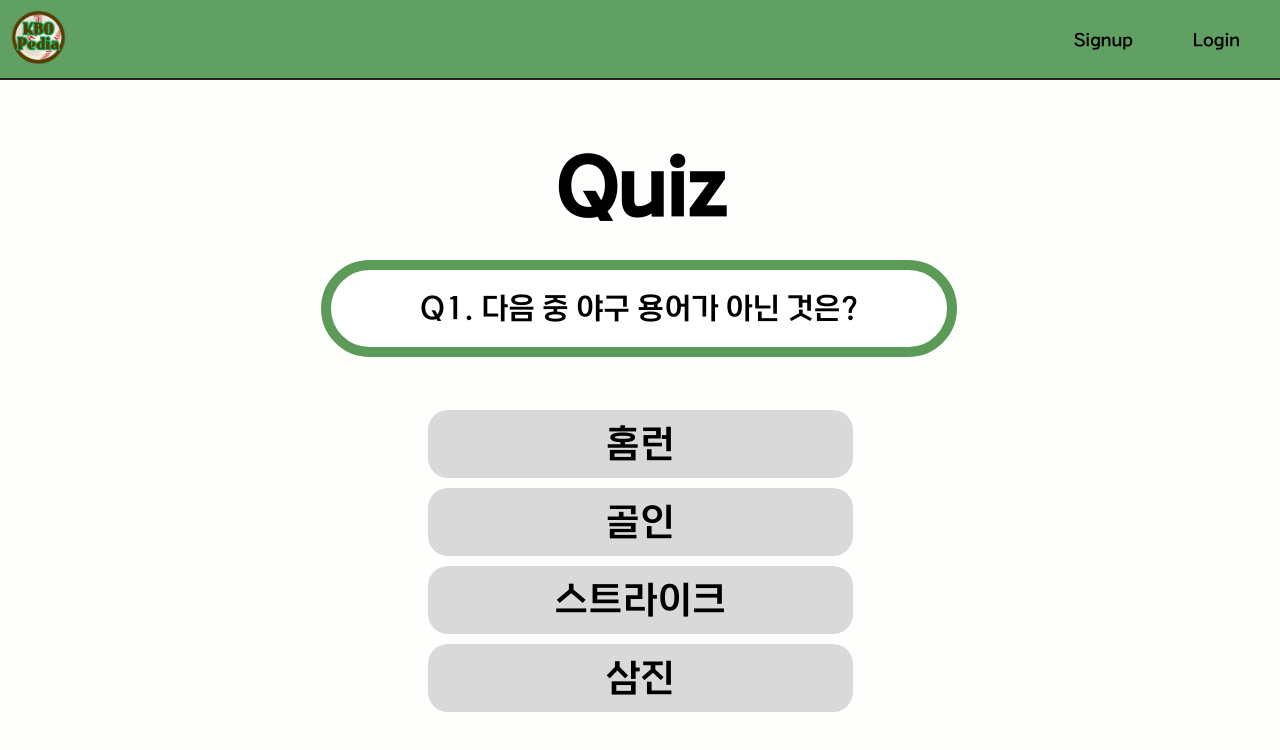
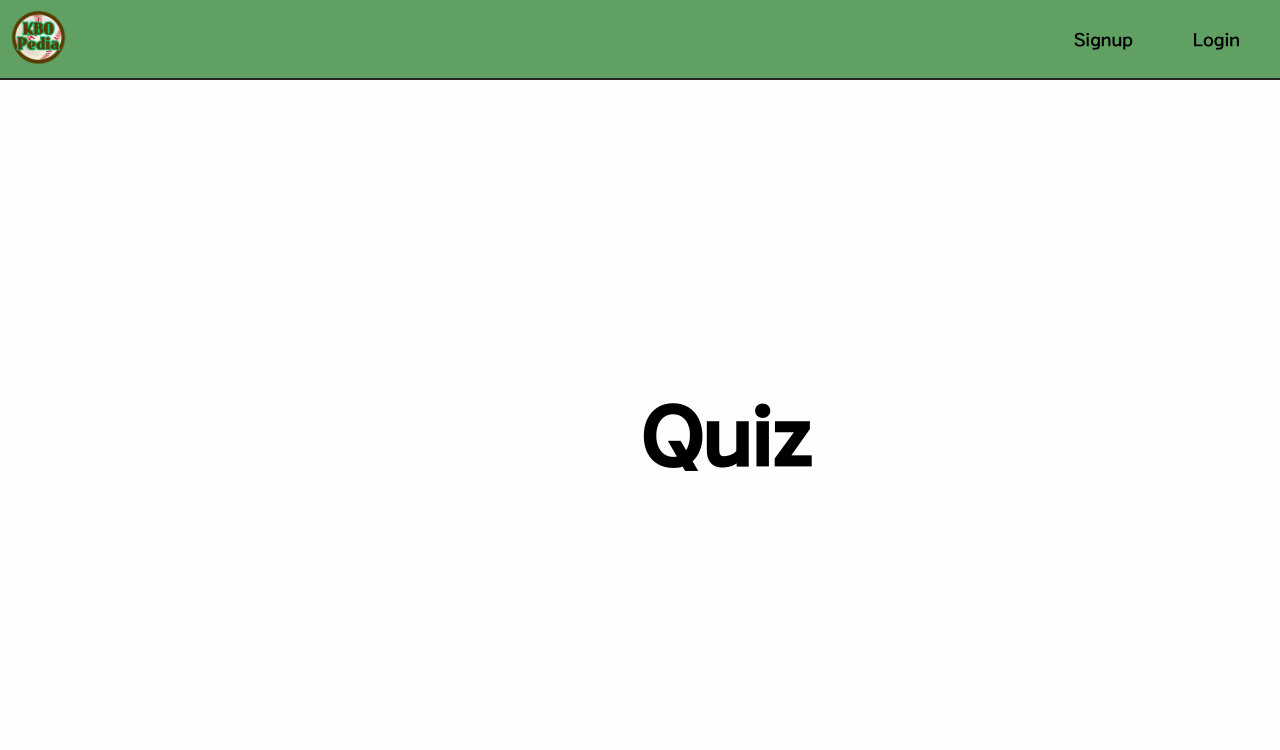
Before and after one commit to rnjsdpwls/Kbopedia, a React (Create React App) app in the folder KBO_FRONT/: page /Quiz in a window 1280 px wide. Shown: the top 750 px of the page. Built offline with nearby package versions, Linux system fonts and the light colour scheme.

Commit message:
fix:quiz 페이지

```diff
--- a/KBO_FRONT/src/App.tsx
+++ b/KBO_FRONT/src/App.tsx
@@ -6,7 +6,6 @@ import Signup from "./components/pages/signup/SignupId";
 import Quiz from "./components/pages/Quiz/Quiz";
 import QuizList from "./components/pages/Quiz/QuizList";
 import QuizPage from "./components/pages/Quiz/QuizPage";
-
 import Posting from "./components/pages/Posting/Posting";
 import Bears from "./components/pages/TeamBoard/Bears";
 import Heroes from "./components/pages/TeamBoard/Heroes";
@@ -37,6 +36,7 @@ function App() {
         <Route path="/Signup" element={<Signup />}></Route>
         <Route path="/Quiz" element={<Quiz />}></Route>
         <Route path="/QuizList" element={<QuizList />}></Route>
+        <Route path="/Quiz/:id" element={<Quiz/>} />
         <Route path="/quiz/basic" element={<QuizPage level="quizbasic" />} />
         <Route path="/quiz/deep" element={ <QuizPage level="quizdeep" />} />
         <Route path="/Posting" element={<Posting />}></Route>
--- a/KBO_FRONT/src/components/pages/Quiz/Quiz.tsx
+++ b/KBO_FRONT/src/components/pages/Quiz/Quiz.tsx
@@ -1,89 +1,44 @@
-import React, { useState, useEffect } from 'react';
-import { Container, AnswerButton, QuizAnswer, QuizBox, QuizTitle, QuizFinish, QuizOption } from "./StyleQuiz";
+import React, { useState } from 'react';
+import { Container, AnswerButton, QuizAnswer, QuizBox, QuizTitle, QuizOption } from "./StyleQuiz";
+import QuizDummy from '../../../db/quizData.json';
+import { useParams } from 'react-router-dom';
 
-interface Quiz {
+type QuizData = {
+  id: number;
   question: string;
   options: string[];
   correctAnswer: string;
-}
+};
+
+type QuizParams = {
+  id: string;
+};
 
 export default function Quiz() {
-  const [quizzes, setQuizzes] = useState<Quiz[]>([]);
-  const [currentQuizIndex, setCurrentQuizIndex] = useState(0);
+  const { id } = useParams<QuizParams>();
+  const quizId = id ? parseInt(id, 10) : undefined;
+
   const [selectedAnswer, setSelectedAnswer] = useState<string | null>(null);
-  const [quizSuccess, setQuizSuccess] = useState<boolean>(false);
-  const [score, setScore] = useState<number>(0);
-  const [totalQuestions, setTotalQuestions] = useState<number>(0);
 
-  useEffect(() => {
-    const dummyQuizzes: Quiz[] = [
-      {
-        question: 'Q1. 다음 중 야구 용어가 아닌 것은?',
-        options: ['홈런', '골인', '스트라이크', '삼진'],
-        correctAnswer: '골인',
-      },
-      {
-        question: 'Q2. 야구에서 "삼진 아웃"이 의미하는 것은?',
-        options: ["볼넷", "안타", "스트라이크 아웃", "더블 플레이"],
-        correctAnswer: "스트라이크 아웃",
-      },
-      {
-        question: 'Q3. 다음 중 야구 용어가 아닌 것은?',
-        options: ["포수", "야수", "투수", "사수"],
-        correctAnswer: "사수",
-      },
-    ];
+  const quiz: QuizData | undefined = quizId ? QuizDummy.quizbasic.find((item) => item.id === quizId) : undefined;
 
-    setQuizzes(dummyQuizzes);
-    setTotalQuestions(dummyQuizzes.length);
-  }, []);
-
-  const currentQuiz = quizzes[currentQuizIndex];
-
-  // 답 고르기
   const handleAnswerSelect = (answer: string) => {
     setSelectedAnswer(answer);
   };
 
   const handleConfirm = () => {
-    if (selectedAnswer) {
-      // 정답을 맞춘 경우
-      if (selectedAnswer === currentQuiz.correctAnswer) {
-        console.log('정답을 맞췄습니다.');
-        setScore(score + 1);
-       }
-       else {
-        // 정답을 틀린 경우
-        console.log('틀렸습니다.');
-       }
-
-        // 다음 퀴즈로 또는 퀴즈 성공 처리
-        if (currentQuizIndex + 1 < quizzes.length) {
-          setCurrentQuizIndex(currentQuizIndex + 1);
-        } else {
-          console.log('마지막 퀴즈를 완료했습니다.');
-          setQuizSuccess(true);
-        }
-
-
     setSelectedAnswer(null);
-    }
-  };
-
-  const handleQuizLinkClick = () => {
-    window.location.reload();
   };
 
   return (
     <Container>
-      <QuizTitle onClick={handleQuizLinkClick} style={{ cursor: 'pointer' }}>Quiz</QuizTitle>
+      <QuizTitle>Quiz</QuizTitle>
 
-      {quizzes.length > 0 && (
-        <>
-          <QuizBox>{currentQuiz.question}</QuizBox>
+      {quiz && (
+        <div>
+          <QuizBox>{quiz.question}</QuizBox>
 
-          <ul>
-            {currentQuiz.options.map((option, index) => (
+          {quiz.options.map((option, index) => (
             <QuizOption
               key={index}
               onClick={() => handleAnswerSelect(option)}
@@ -92,34 +47,23 @@ export default function Quiz() {
               {option}
             </QuizOption>
           ))}
-          </ul>
+        </div>
+      )}
 
       {selectedAnswer && (
-            <QuizAnswer style={{ backgroundColor: selectedAnswer !== currentQuiz.correctAnswer ? '#A64D4D' : '#0D3F6A' }}>
-              {selectedAnswer === currentQuiz.correctAnswer ? (
+        <QuizAnswer style={{ backgroundColor: selectedAnswer !== quiz?.correctAnswer ? '#A64D4D' : '#0D3F6A' }}>
+          {selectedAnswer === quiz?.correctAnswer ? (
+            <>
               <p>정답입니다!</p>
+            </>
           ) : (
+            <>
               <p>틀렸습니다.</p>
+            </>
           )}
-              <AnswerButton onClick={handleConfirm}>
-                확인
-              </AnswerButton>
+          <AnswerButton onClick={handleConfirm}>확인</AnswerButton>
         </QuizAnswer>
-          )}
-
-          {quizSuccess && (
-            <QuizFinish style={{ lineHeight: '1' }}>
-              <p>오늘의 퀴즈
-                완료!!</p>
-                <br/>
-                <p>점수:{score}/{totalQuestions}</p>
-              <AnswerButton onClick={handleQuizLinkClick} style={{ cursor: 'pointer' , top: '70%' ,left:'38%'}}>
-                재도전
-              </AnswerButton>
-            </QuizFinish>
-          )}
-        </>
       )}
     </Container>
   );
-}
+};
--- a/KBO_FRONT/src/components/pages/Quiz/QuizPage.tsx
+++ b/KBO_FRONT/src/components/pages/Quiz/QuizPage.tsx
@@ -1,14 +1,11 @@
-import React from "react";
-import { useParams } from 'react-router-dom';
-import { QuizContainer, QuizTitle } from './StyleQuizList';
+import { QuizContainer, QuizTitle, QuizLevelBut } from './StyleQuizList';
 import QuizDummy from '../../../db/quizData.json';
 import { Link } from 'react-router-dom';
-
 
 type QuizData = {
   id: number;
   question: string;
-  option: string[];
+  options: string[];
   correctAnswer: string;
 };
 
@@ -16,20 +13,20 @@ type QuizPageProps = {
   level: 'quizbasic' | 'quizdeep';
 };
 
-const QuizPage: React.FC<QuizPageProps> = ({ level }) => {
+export default function QuizPage({ level }: QuizPageProps) {
   const quizzes = QuizDummy[level];
+  const levelText = level === 'quizbasic' ? 'Level 1' : 'Level 999';
 
   return (
     <QuizContainer>
+      <QuizLevelBut style={{ fontSize: '40px' }}>{levelText} 문제 </QuizLevelBut>
       {quizzes.map((quiz: QuizData) => (
-        <div key={quiz.id}>
-            <Link to="/Quiz">
-          <QuizTitle>{quiz.question}</QuizTitle>
+        <div key={quiz.id} style={{ borderBottom: '2px solid' }}>
+          <Link to={`/Quiz/${quiz.id}`}>
+            <QuizTitle>{quiz.question}</QuizTitle>
           </Link>
         </div>
       ))}
     </QuizContainer>
   );
 };
-
-export default QuizPage;
--- a/KBO_FRONT/src/db/quizData.json
+++ b/KBO_FRONT/src/db/quizData.json
@@ -1,36 +1,37 @@
 {
+
   "quizbasic": [
     {
       "id": 1,
       "question": "Q. 다음 중 야구 용어가 아닌 것은?",
-      "option": ["홈런", "스트라이크", "골인", "삼진"],
+      "options": ["홈런", "스트라이크", "골인", "삼진"],
       "correctAnswer": "골인"
     },
     {
       "id": 2,
       "question": "Q. 오프사이드 용어를 사용하는 스포츠는?",
-      "option": ["야구", "축구", "농구", "테니스"],
+      "options": ["야구", "축구", "농구", "테니스"],
       "correctAnswer": "축구"
     },
 
     {
       "id": 3,
       "question": "Q. 오프사이드 용어를 사용하는 스포츠는?",
-      "option": ["야구", "축구", "농구", "테니스"],
+      "options": ["야구", "축구", "농구", "테니스"],
       "correctAnswer": "축구"
     },
 
     {
       "id": 4,
       "question": "Q. 오프사이드 용어를 사용하는 스포츠는?",
-      "option": ["야구", "축구", "농구", "테니스"],
+      "options": ["야구", "축구", "농구", "테니스"],
       "correctAnswer": "축구"
     },
 
     {
       "id": 5,
       "question": "Q. 오프사이드 용어를 사용하는 스포츠는?",
-      "option": ["야구", "축구", "농구", "테니스"],
+      "options": ["야구", "축구", "농구", "테니스"],
       "correctAnswer": "축구"
     }
   ],
@@ -38,35 +39,35 @@
     {
    "id": 1,
    "question": "Q.야구에서 '삼진 아웃'이 의미하는 것은?",
-   "option": ["볼넷", "안타", "스트라이크 아웃", "더블 플레이"],
+   "options": ["볼넷", "안타", "스트라이크 아웃", "더블 플레이"],
    "correctAnswer": "스트라이크 아웃"
    },
 
    {
     "id": 2,
     "question": "Q. 오프사이드 용어를 사용하는 스포츠는?",
-    "option": ["야구", "축구", "농구", "테니스"],
+    "options": ["야구", "축구", "농구", "테니스"],
     "correctAnswer": "축구"
   },
 
   {
     "id": 3,
     "question": "Q. 오프사이드 용어를 사용하는 스포츠는?",
-    "option": ["야구", "축구", "농구", "테니스"],
+    "options": ["야구", "축구", "농구", "테니스"],
     "correctAnswer": "축구"
   },
 
   {
     "id": 4,
     "question": "Q. 오프사이드 용어를 사용하는 스포츠는?",
-    "option": ["야구", "축구", "농구", "테니스"],
+    "options": ["야구", "축구", "농구", "테니스"],
     "correctAnswer": "축구"
   },
 
   {
     "id": 5,
     "question": "Q. 오프사이드 용어를 사용하는 스포츠는?",
-    "option": ["야구", "축구", "농구", "테니스"],
+    "options": ["야구", "축구", "농구", "테니스"],
     "correctAnswer": "축구"
   }
 
```
Also changed, not shown: KBO_FRONT/src/components/pages/Quiz/QuizList.tsx (+0 -57 lines). Lines whose indentation alone changed are shown as unchanged.
